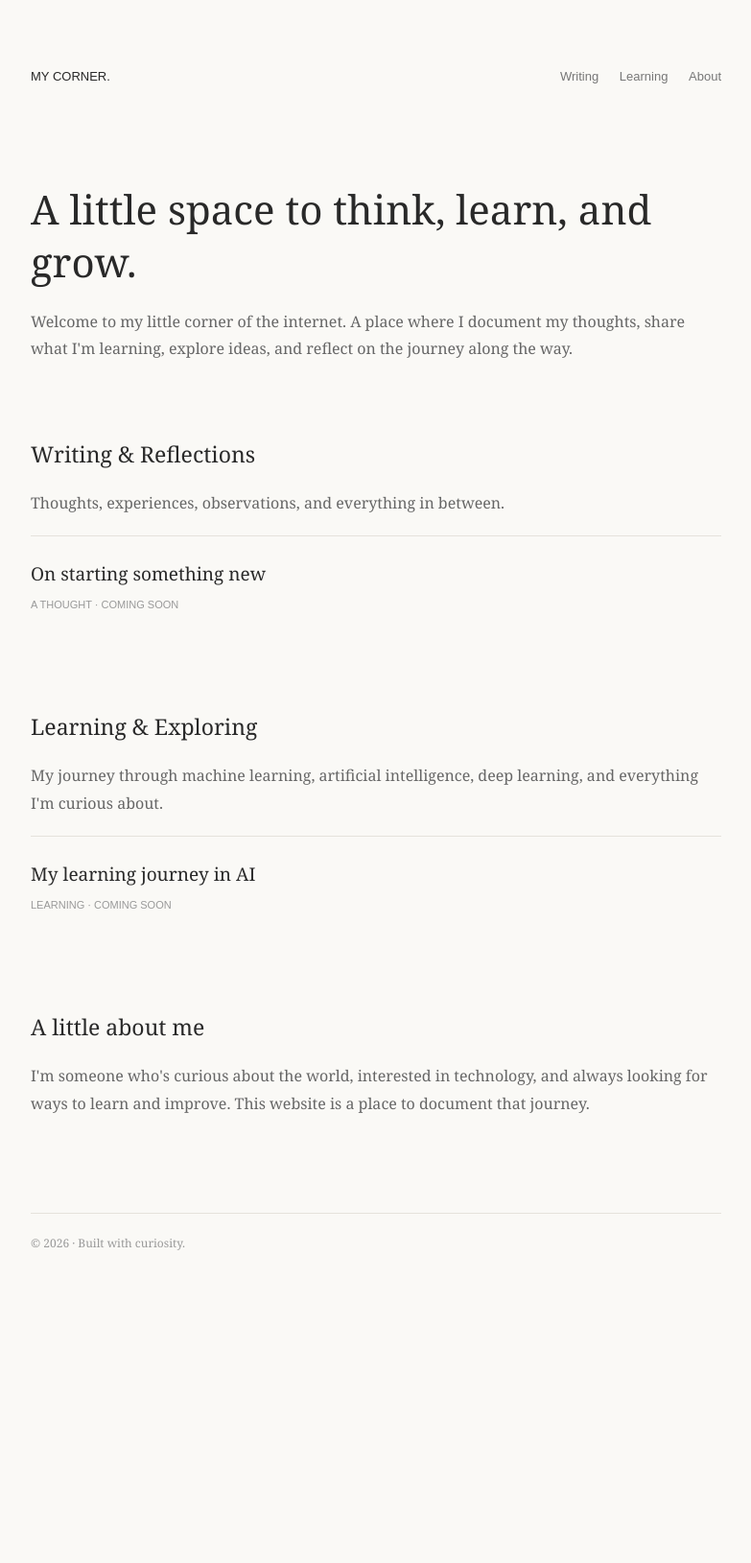
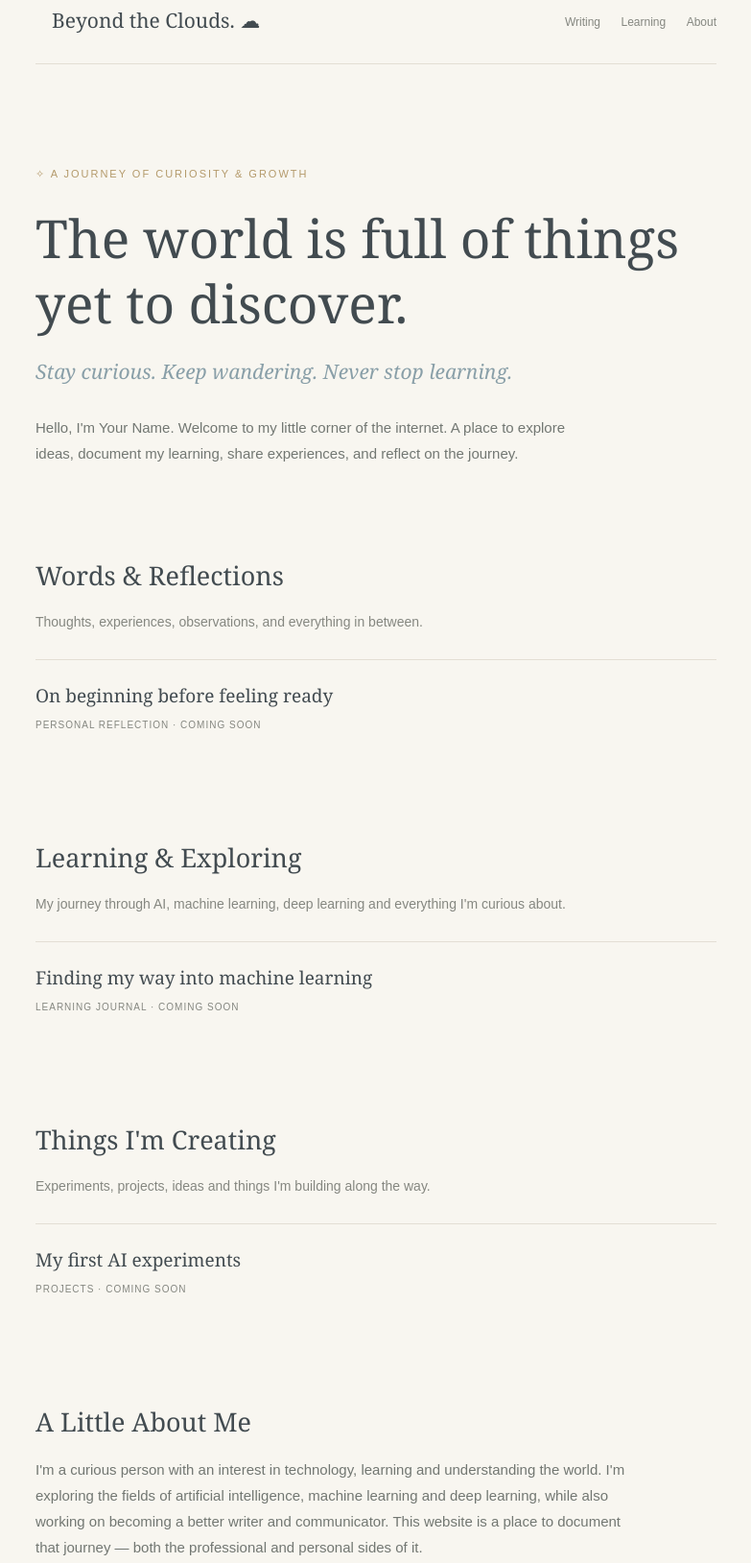
Before and after one commit to Arlimmi/my-website, a plain HTML site: page index.html in a window 1280 px wide. Shown: the part 32-1661 px from the top of the page at 96% size, without its empty margins (248-1031 px from the left). Before the commit the page ends 1439 px from the top, so only its background shows below. Drawn offline with Linux system fonts and the light colour scheme.

Commit message:
Revise HTML structure and styles for enhancements
Updated the title and meta description for better SEO. Adjusted styling and layout for improved readability and aesthetics.

```diff
--- a/index.html
+++ b/index.html
@@ -5,120 +5,225 @@
     <meta charset="UTF-8">
     <meta name="viewport" content="width=device-width, initial-scale=1.0">
 
-    <title>My Little Corner</title>
+    <meta name="description" content="A personal journal about learning, curiosity, technology and life.">
+
+    <title>Beyond the Clouds | My Personal Journal</title>
 
     <style>
+        :root {
+            --cloud: #F8F6F0;
+            --sand: #E9E1D2;
+            --gold: #B49A6B;
+            --sky: #A9C5D2;
+            --ink: #424B50;
+            --muted: #858780;
+            --line: #E3DED4;
+        }
+
         * {
             margin: 0;
             padding: 0;
             box-sizing: border-box;
         }
 
+        html {
+            scroll-behavior: smooth;
+        }
+
         body {
-            background: #faf9f6;
-            color: #292929;
-            font-family: Georgia, serif;
+            background: var(--cloud);
+            color: var(--ink);
+            font-family: Arial, sans-serif;
             line-height: 1.8;
-            padding: 40px 20px;
         }
 
         .container {
-            max-width: 720px;
-            margin: 60px auto;
+            max-width: 760px;
+            margin: auto;
+            padding: 35px 25px;
         }
+
+        /* Navigation */
 
         nav {
             display: flex;
             justify-content: space-between;
-            margin-bottom: 100px;
-            font-family: Arial, sans-serif;
-            font-size: 13px;
+            align-items: center;
+            padding-bottom: 25px;
+            border-bottom: 1px solid var(--line);
+        }
+
+        .logo {
+            font-family: Georgia, serif;
+            font-size: 21px;
+            text-decoration: none;
+            color: var(--ink);
         }
 
         nav a {
-            color: #777;
             text-decoration: none;
-            margin-left: 18px;
+            color: var(--muted);
+            font-size: 12px;
+            margin-left: 17px;
         }
 
         nav a:hover {
-            color: #222;
+            color: var(--gold);
+        }
+
+        /* Hero */
+
+        header {
+            padding: 105px 0 90px;
+        }
+
+        .eyebrow {
+            color: var(--gold);
+            font-size: 11px;
+            letter-spacing: 2px;
+            margin-bottom: 22px;
+        }
+
+        h1, h2, h3 {
+            font-family: Georgia, serif;
+            font-weight: normal;
         }
 
         h1 {
-            font-size: 42px;
-            font-weight: normal;
-            line-height: 1.3;
-            margin-bottom: 20px;
+            font-size: clamp(38px, 7vw, 55px);
+            line-height: 1.25;
+            margin-bottom: 18px;
         }
 
-        h2 {
-            font-size: 23px;
-            font-weight: normal;
-            margin-bottom: 15px;
+        .subtitle {
+            color: #899FA8;
+            font-family: Georgia, serif;
+            font-style: italic;
+            font-size: 21px;
+            margin-bottom: 25px;
         }
 
-        p {
-            color: #666;
-            margin-bottom: 20px;
-            font-size: 16px;
+        .intro {
+            color: #727772;
+            font-size: 15px;
+            max-width: 590px;
         }
 
+        /* Sections */
+
         section {
-            margin-top: 75px;
+            margin-bottom: 85px;
+            scroll-margin-top: 30px;
         }
 
-        .post {
-            border-top: 1px solid #e5e2dc;
-            padding: 22px 0;
+        .section-heading {
+            font-size: 27px;
+            margin-bottom: 12px;
         }
 
-        .post a {
-            color: #292929;
-            text-decoration: none;
-            font-size: 19px;
+        .section-description {
+            color: var(--muted);
+            font-size: 14px;
+            margin-bottom: 25px;
         }
 
-        .post a:hover {
-            text-decoration: underline;
+        /* Posts */
+
+        .post {
+            display: block;
+            padding: 20px 0;
+            border-top: 1px solid var(--line);
+            text-decoration: none;
+            color: var(--ink);
         }
 
-        .date {
-            font-family: Arial, sans-serif;
-            font-size: 11px;
-            color: #999;
+        .post-title {
+            font-family: Georgia, serif;
+            font-size: 19px;
+            transition: color 0.2s;
+        }
+
+        .post:hover .post-title {
+            color: var(--gold);
+        }
+
+        .post-meta {
+            color: var(--muted);
+            font-size: 10px;
+            letter-spacing: 1px;
             margin-top: 5px;
         }
 
-        footer {
-            margin-top: 100px;
-            padding-top: 20px;
-            border-top: 1px solid #e5e2dc;
-            font-size: 12px;
-            color: #999;
+        /* About */
+
+        .about-text {
+            color: #727772;
+            font-size: 15px;
+            max-width: 620px;
         }
 
-        @media (max-width: 500px) {
-            h1 {
-                font-size: 34px;
+        /* Footer */
+
+        footer {
+            border-top: 1px solid var(--line);
+            padding-top: 25px;
+            display: flex;
+            justify-content: space-between;
+            color: var(--muted);
+            font-size: 11px;
+        }
+
+        footer a {
+            color: var(--muted);
+            text-decoration: none;
+        }
+
+        footer a:hover {
+            color: var(--gold);
+        }
+
+        /* Mobile */
+
+        @media (max-width: 520px) {
+            .container {
+                padding: 25px 20px;
             }
 
             nav {
-                margin-bottom: 70px;
+                align-items: flex-start;
+                gap: 15px;
             }
 
             nav a {
-                margin-left: 10px;
+                margin-left: 9px;
+                font-size: 11px;
+            }
+
+            .logo {
+                font-size: 17px;
+            }
+
+            header {
+                padding: 75px 0;
+            }
+
+            footer {
+                gap: 15px;
+                flex-wrap: wrap;
             }
         }
     </style>
 </head>
 
 <body>
+
 <div class="container">
 
+    <!-- Navigation -->
+
     <nav>
-            <span>MY CORNER.</span>
+        <a href="#" class="logo">Beyond the Clouds. ☁</a>
+
         <div>
             <a href="#writing">Writing</a>
             <a href="#learning">Learning</a>
@@ -126,62 +231,122 @@
         </div>
     </nav>
 
+
+    <!-- Introduction -->
+
     <header>
-            <h1>A little space to think, learn, and grow.</h1>
+        <div class="eyebrow">
+            ✧ A JOURNEY OF CURIOSITY & GROWTH
+        </div>
 
-            <p>
+        <h1>
+            The world is full of things yet to discover.
+        </h1>
+
+        <div class="subtitle">
+            Stay curious. Keep wandering. Never stop learning.
+        </div>
+
+        <p class="intro">
+            Hello, I'm Your Name.
+
             Welcome to my little corner of the internet.
-                A place where I document my thoughts,
-                share what I'm learning, explore ideas,
-                and reflect on the journey along the way.
+            A place to explore ideas, document my learning,
+            share experiences, and reflect on the journey.
         </p>
     </header>
 
+
+    <!-- Writing -->
+
     <section id="writing">
-            <h2>Writing & Reflections</h2>
+        <h2 class="section-heading">Words & Reflections</h2>
 
-            <p>
+        <p class="section-description">
             Thoughts, experiences, observations,
             and everything in between.
         </p>
 
-            <div class="post">
-                <a href="#">On starting something new</a>
-                <div class="date">A THOUGHT · COMING SOON</div>
+        <a href="#" class="post">
+            <div class="post-title">
+                On beginning before feeling ready
             </div>
+            <div class="post-meta">
+                PERSONAL REFLECTION · COMING SOON
+            </div>
+        </a>
     </section>
 
+
+    <!-- Learning -->
+
     <section id="learning">
-            <h2>Learning & Exploring</h2>
+        <h2 class="section-heading">Learning & Exploring</h2>
 
-            <p>
-                My journey through machine learning,
-                artificial intelligence, deep learning,
-                and everything I'm curious about.
+        <p class="section-description">
+            My journey through AI, machine learning,
+            deep learning and everything I'm curious about.
         </p>
 
-            <div class="post">
-                <a href="#">My learning journey in AI</a>
-                <div class="date">LEARNING · COMING SOON</div>
+        <a href="#" class="post">
+            <div class="post-title">
+                Finding my way into machine learning
             </div>
+            <div class="post-meta">
+                LEARNING JOURNAL · COMING SOON
+            </div>
+        </a>
     </section>
 
+
+    <!-- Projects -->
+
+    <section id="projects">
+        <h2 class="section-heading">Things I'm Creating</h2>
+
+        <p class="section-description">
+            Experiments, projects, ideas and things
+            I'm building along the way.
+        </p>
+
+        <a href="#" class="post">
+            <div class="post-title">
+                My first AI experiments
+            </div>
+            <div class="post-meta">
+                PROJECTS · COMING SOON
+            </div>
+        </a>
+    </section>
+
+
+    <!-- About -->
+
     <section id="about">
-            <h2>A little about me</h2>
+        <h2 class="section-heading">A Little About Me</h2>
 
-            <p>
-                I'm someone who's curious about the world,
-                interested in technology, and always
-                looking for ways to learn and improve.
+        <p class="about-text">
+            I'm a curious person with an interest in
+            technology, learning and understanding the world.
 
-                This website is a place to document that journey.
+            I'm exploring the fields of artificial intelligence,
+            machine learning and deep learning, while also
+            working on becoming a better writer and communicator.
+
+            This website is a place to document that journey —
+            both the professional and personal sides of it.
         </p>
     </section>
 
+
+    <!-- Footer -->
+
     <footer>
-            © 2026 · Built with curiosity.
+        <span>© 2026 · Beyond the Clouds.</span>
+        <span>A journey, not a destination. ☁</span>
     </footer>
 
 </div>
+
 </body>
 </html>
```
Lines whose indentation alone changed are shown as unchanged.
